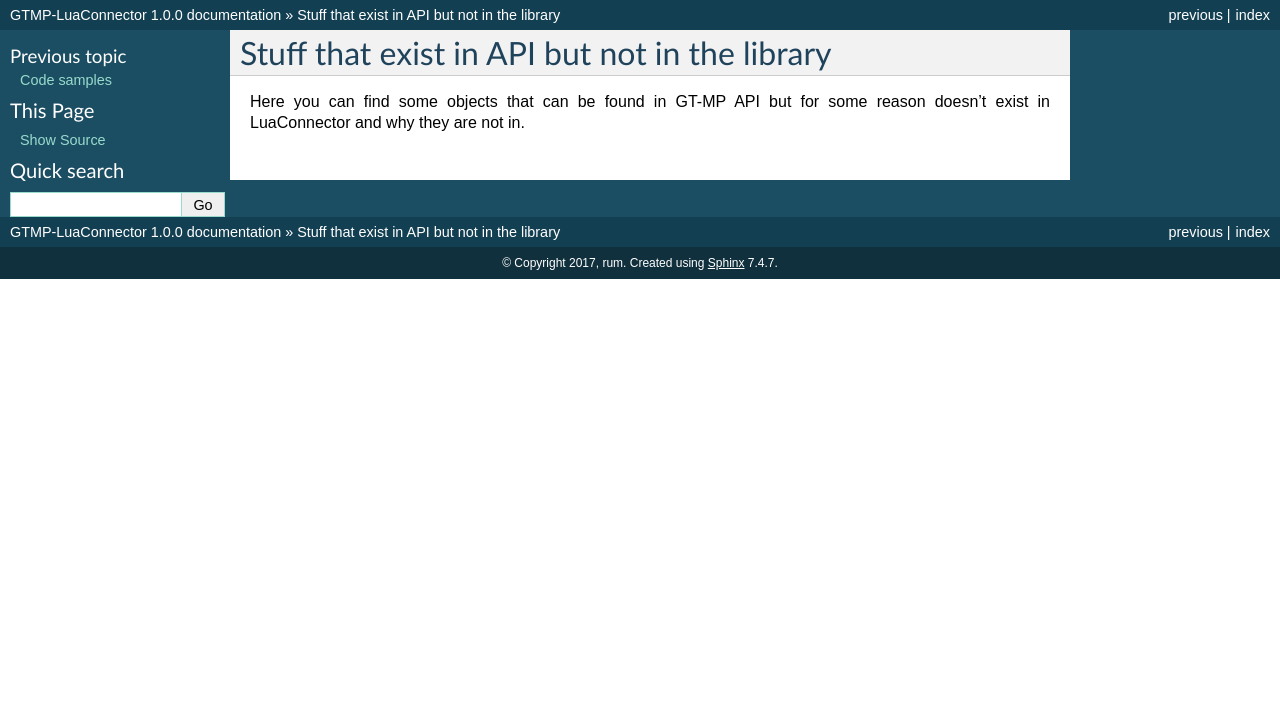
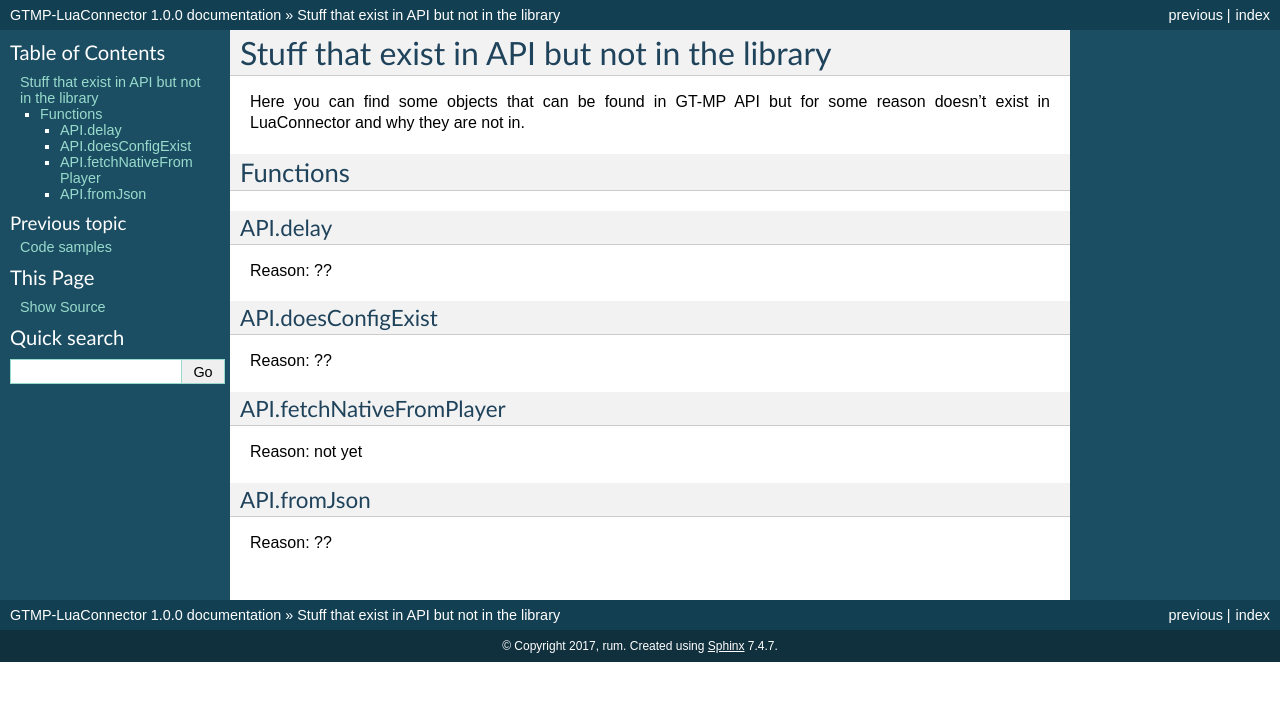
Before and after one commit to romgerman/LuaConnector-Documentation, a Sphinx documentation site: the page built from source/void.rst, in a window 1280 px wide. Shown: the top 701 px of the page. Built offline with Sphinx 7.4.7, drawn with Linux system fonts in a browser that asks for light colours.

Commit message:
"Void" got updated

```diff
--- a/source/void.rst
+++ b/source/void.rst
@@ -2,3 +2,31 @@
 ==================================================
 
 Here you can find some objects that can be found in GT-MP API but for some reason doesn't exist in LuaConnector and why they are not in.
+
+###############
+Functions
+###############
+
+------------
+API.delay
+------------
+
+Reason: ??
+
+------------
+API.doesConfigExist
+------------
+
+Reason: ??
+
+------------
+API.fetchNativeFromPlayer
+------------
+
+Reason: not yet
+
+------------
+API.fromJson
+------------
+
+Reason: ??
```
